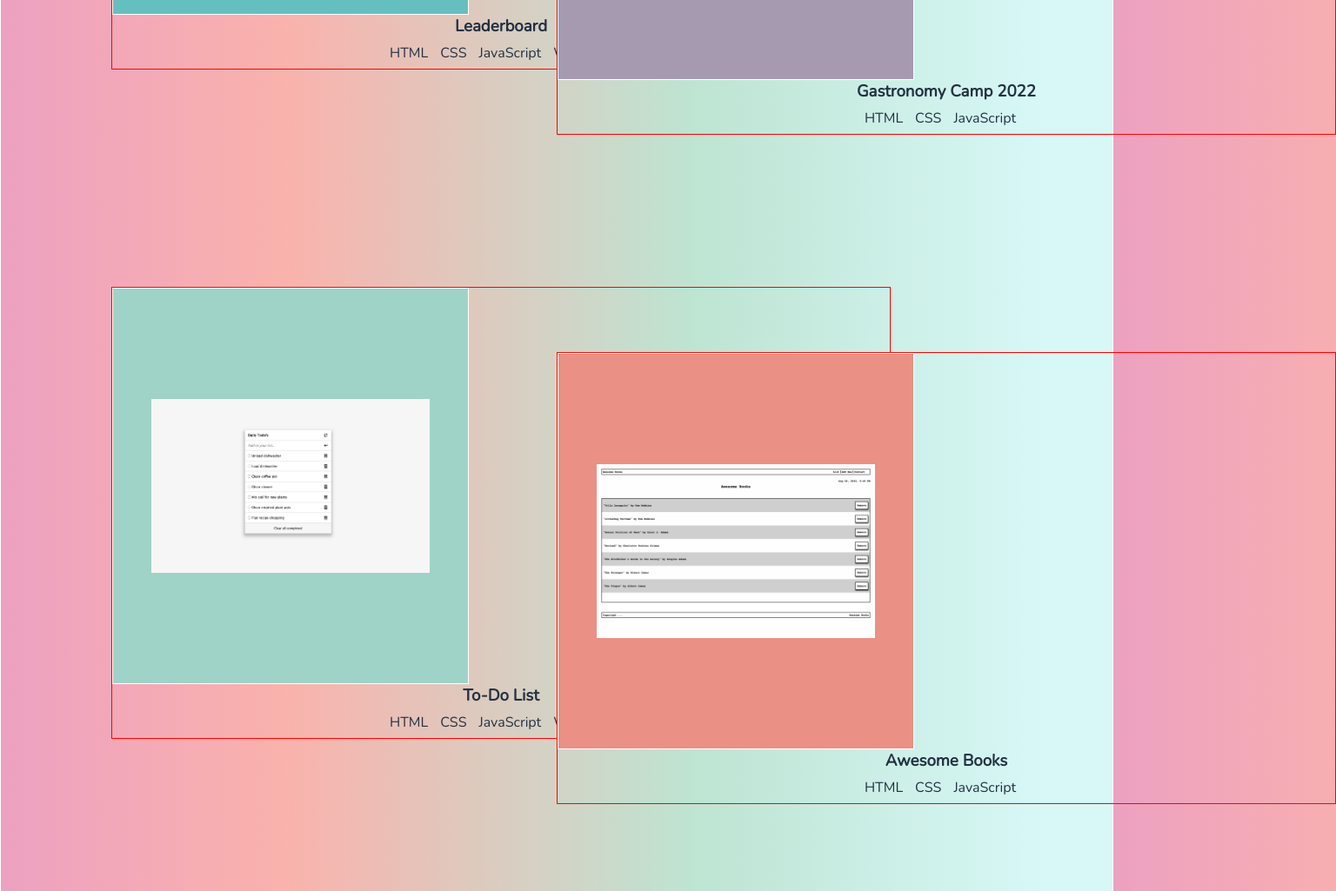
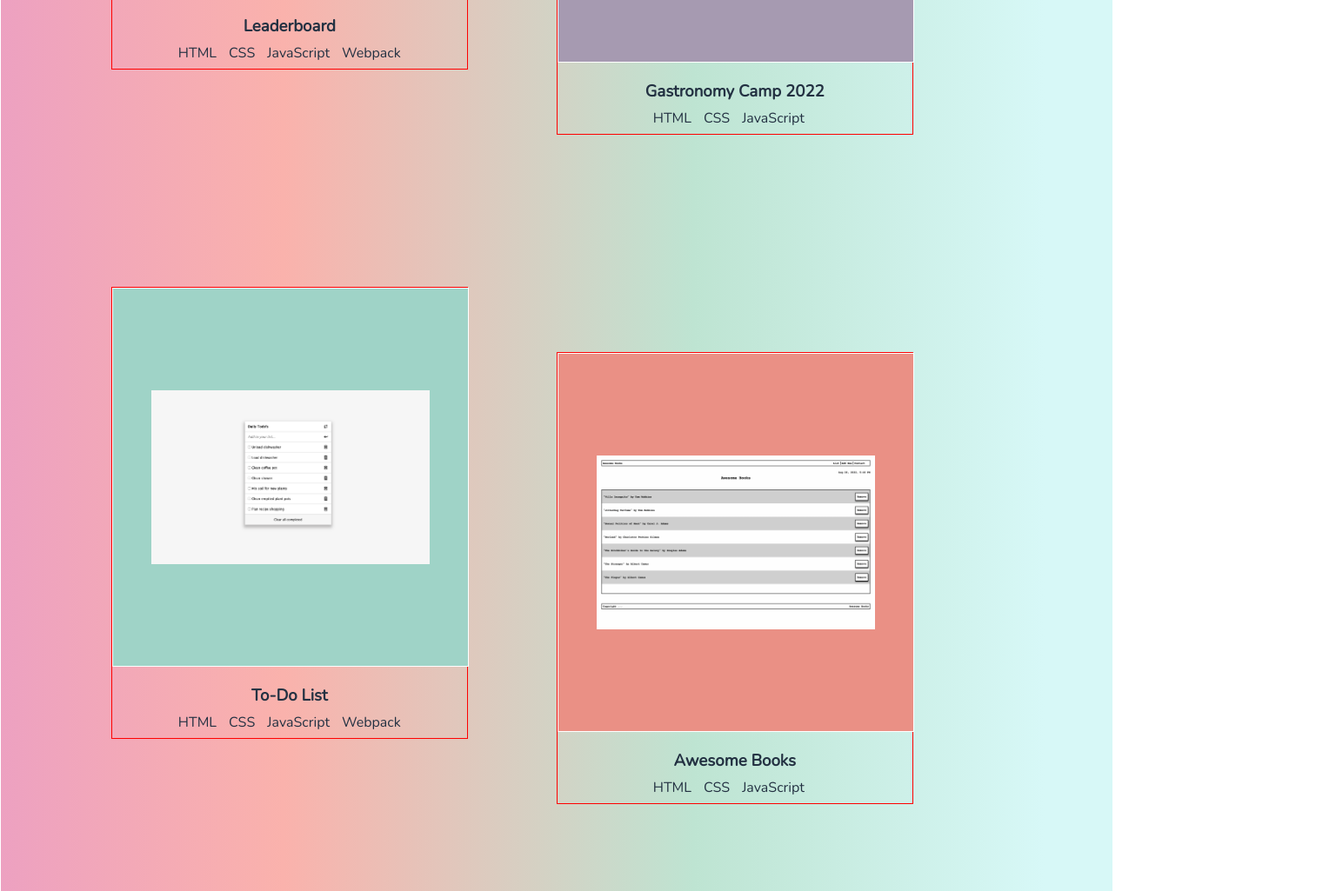
Before and after one commit to bengigo/portfolio, a website: page index.html in a window 1280 px wide. Shown: the part 1316-2341 px from the top of the page at 87% size, 1536 px wide, since content can reach past the window. Drawn offline with nearby package versions, Linux system fonts and the light colour scheme.

Commit message:
Add margin for work titles

```diff
--- a/styles.css
+++ b/styles.css
@@ -9,10 +9,8 @@
   color: #233142;
 }
 
-
 body {
-  background:
-    linear-gradient(
+  background: linear-gradient(
     to right,
     rgb(237, 161, 193) 0%,
     rgb(250, 178, 172) 25.5%,
@@ -42,8 +40,7 @@ header {
   height: 100px;
   padding: 30px 70px;
   align-items: center;
-  background:
-    linear-gradient(
+  background: linear-gradient(
     to right,
     rgb(237, 161, 193) 0%,
     rgb(250, 178, 172) 25.5%,
@@ -62,8 +59,7 @@ nav.active {
   right: 100%;
   width: 100%;
   height: 100%;
-  background:
-    linear-gradient(
+  background: linear-gradient(
     to right,
     rgb(237, 161, 193) 0%,
     rgb(250, 178, 172) 25.5%,
@@ -198,7 +194,6 @@ h1 {
 
 .work-img {
   width: 55vw;
-
 }
 
 @media screen and (min-width: 1024px) {
@@ -209,13 +204,14 @@ h1 {
     justify-content: center;
   }
 
+  .card-container {
+    width: 32vw;
+  }
+
   .card-container:nth-child(even) {
     margin-top: 150px;
   }
-}
 
-
-@media screen and (min-width: 1024px) {
   .img-container {
     width: 32vw;
     height: 60vh;
@@ -224,9 +220,7 @@ h1 {
     align-items: center;
     justify-content: center;
   }
-}
 
-@media screen and (min-width: 1024px) {
   .work-img {
     width: 25vw;
     height: 25vh;
@@ -234,6 +228,7 @@ h1 {
 }
 
 h3 {
+  margin-top: 20px;
   text-align: center;
 }
 
@@ -248,8 +243,6 @@ h3 {
   padding: 5px;
   border-radius: 43%;
 }
-
-
 /* contact page below */
 
 #contact-page {
```
Lines whose indentation alone changed are shown as unchanged.
